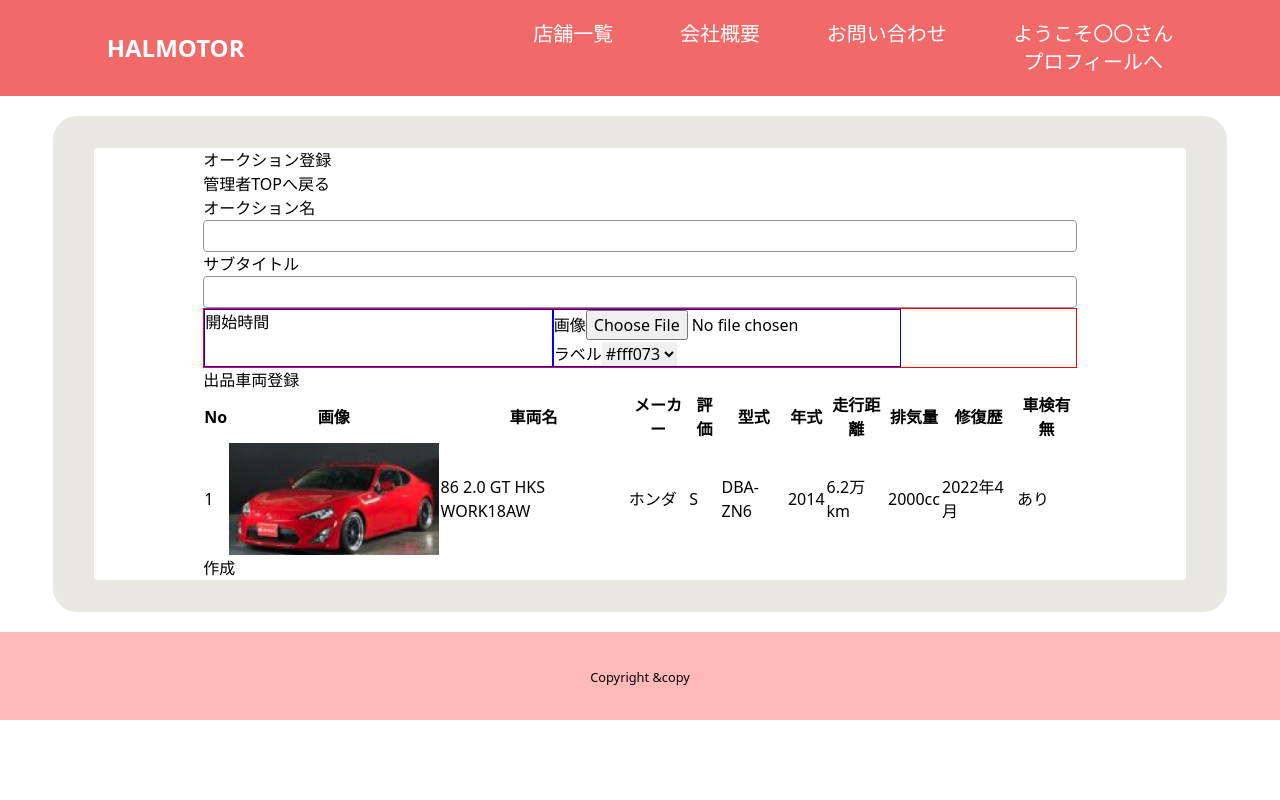
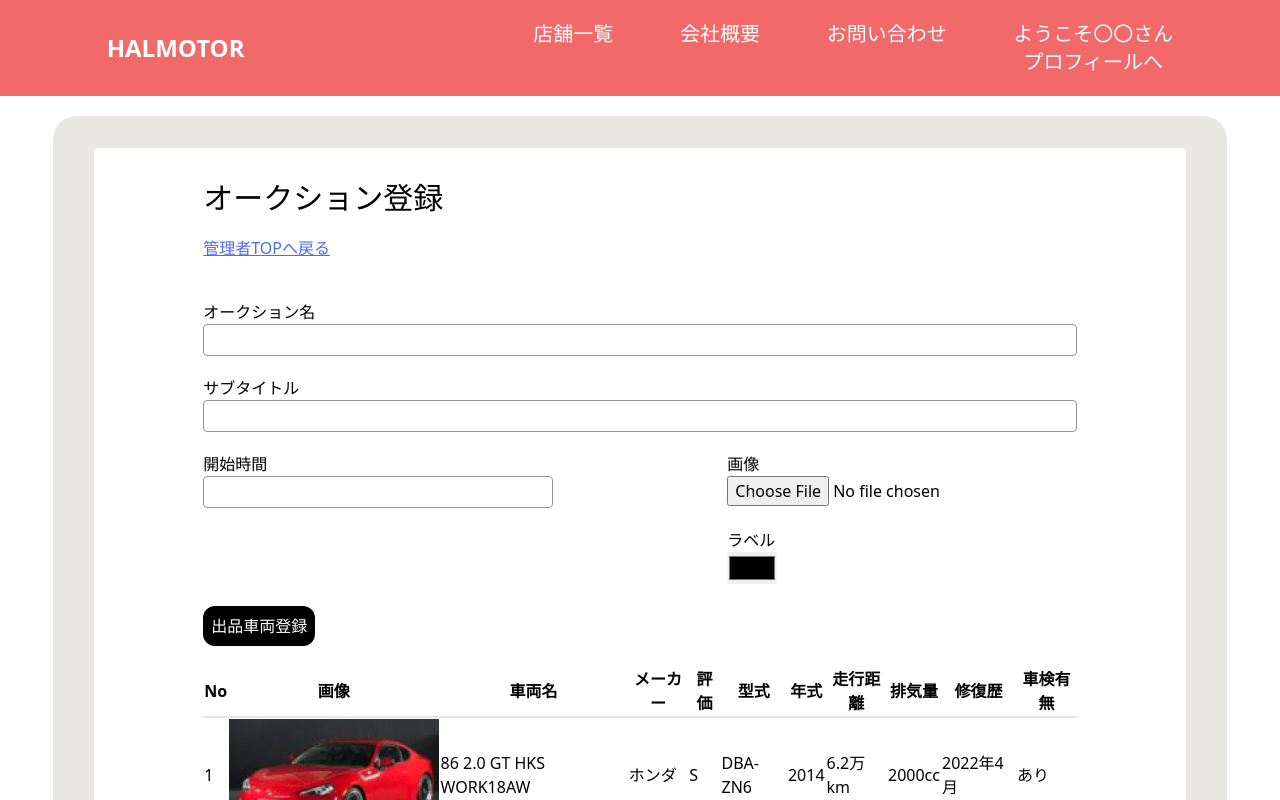
Before and after one commit to case-study07/cs-backend, a Next.js app: page /auctionEntry in a window 1280 px wide. Shown: the top 800 px of the page. Built offline with nearby package versions, Linux system fonts and the light colour scheme.

Commit message:
mock置き換えcss(auctionEntry) 2

```diff
--- a/pages/auctionEntry.tsx
+++ b/pages/auctionEntry.tsx
@@ -24,14 +24,12 @@ export default function auctionEntry(): ReactNode {
                     </div>
                     <div>
                         <div>
-                            <label htmlFor="">画像</label>
-                            <input type="file" name="" id="" />
+                            <label htmlFor="fromFile">画像</label><br />
+                            <input type="file" name="" id="fromFile" />
                         </div>
                         <div>
-                            <label htmlFor="">ラベル</label>
-                            <select name="" id="">
-                                <option value="">#fff073</option>
-                            </select>
+                            <label htmlFor="">ラベル</label><br />
+                            <input type="color" name="" id="" />
                         </div>
                     </div>
                 </div>
--- a/styles/auctionEntry.module.css
+++ b/styles/auctionEntry.module.css
@@ -1,11 +1,27 @@
 .auctionEntry{
     width: 95%;
-    @apply bg-white mx-auto rounded;
+    @apply bg-white mx-auto rounded py-8;
+
+     & h2{
+         @apply text-3xl mb-5;
+     }
+
+     & a{
+         @apply underline text-link-color;
+     }
+
 
     & article{
         @apply w-4/5 mx-auto;
 
+        & form{
+            @apply mt-10;
+        }
+
         & form > div{
+
+            /* border: 1px solid red; */
+            @apply mb-5;
 
             & input {
                 @apply h-8;
@@ -18,13 +34,58 @@
         }
 
         & form > div:nth-of-type(3){
-            border: 1px solid red;
-            @apply flex;
+            @apply flex justify-between;
 
             & > div{
-                border:1px solid blue;
                 @apply w-2/5;
+
+                & > input{
+                    border: 1px solid #949494;
+                    @apply w-full rounded;
+                }
+
+                & > :nth-of-type(2){
+                    /* border: 1px solid deeppink; */
+                }
+            }
+
+            & > div:nth-of-type(2){
+
+                & div:nth-of-type(1) {
+                    /* border: 1px solid red; */
+
+                    & label:nth-of-type(2){
+                        /* @apply form-label inline-block mb-2 text-gray-700; */
+                    }
+
+                    & input[type="file"]{
+                        @apply mb-5;
+                    }
+                }
+
+
             }
         }
     }
+
+    & button:nth-of-type(1){
+        @apply p-2 bg-black text-white rounded-xl mb-5;
+    }
+
+    & button:nth-of-type(2){
+        background-color: #FF4D4F;
+        @apply py-2 px-10 rounded block mx-auto text-white mt-6;
+    }
+
+    & table{
+        @apply w-full;
+
+        & img{
+            @apply mx-auto;
+        }
+
+        & tr{
+            @apply border-b-2;
+        }
+    }
 }
```
